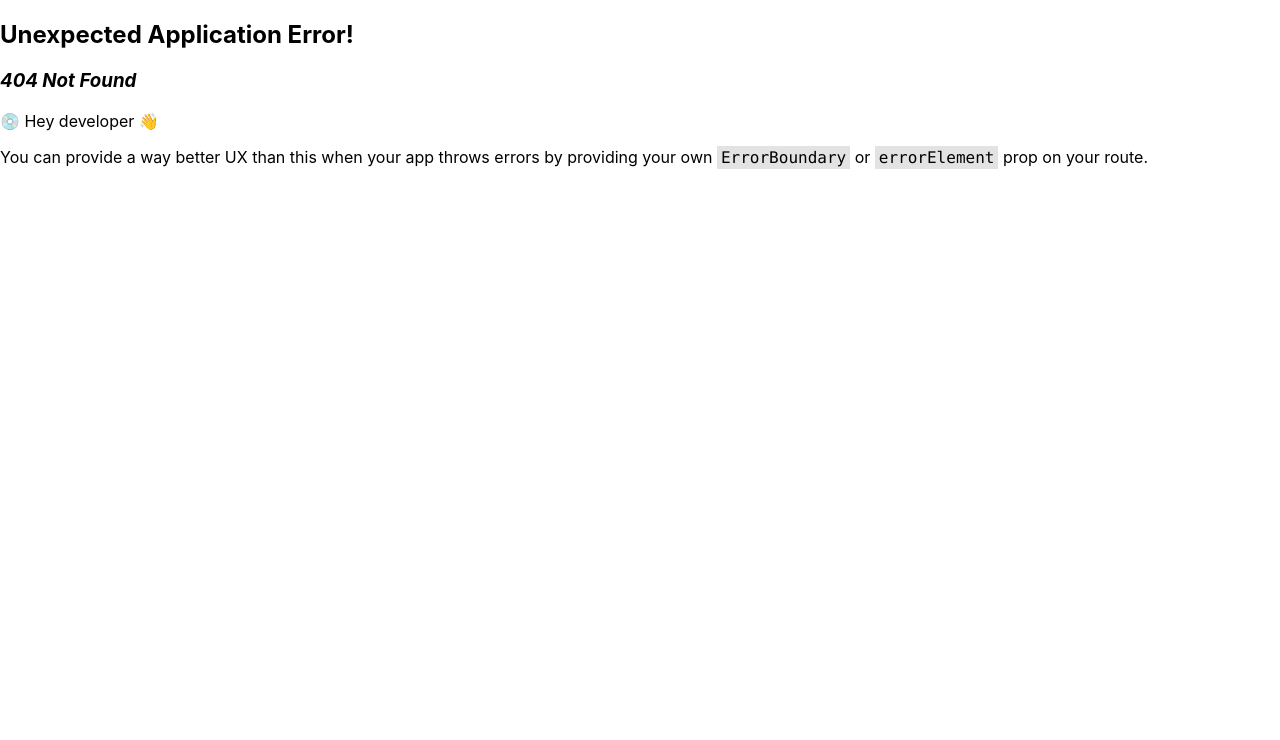
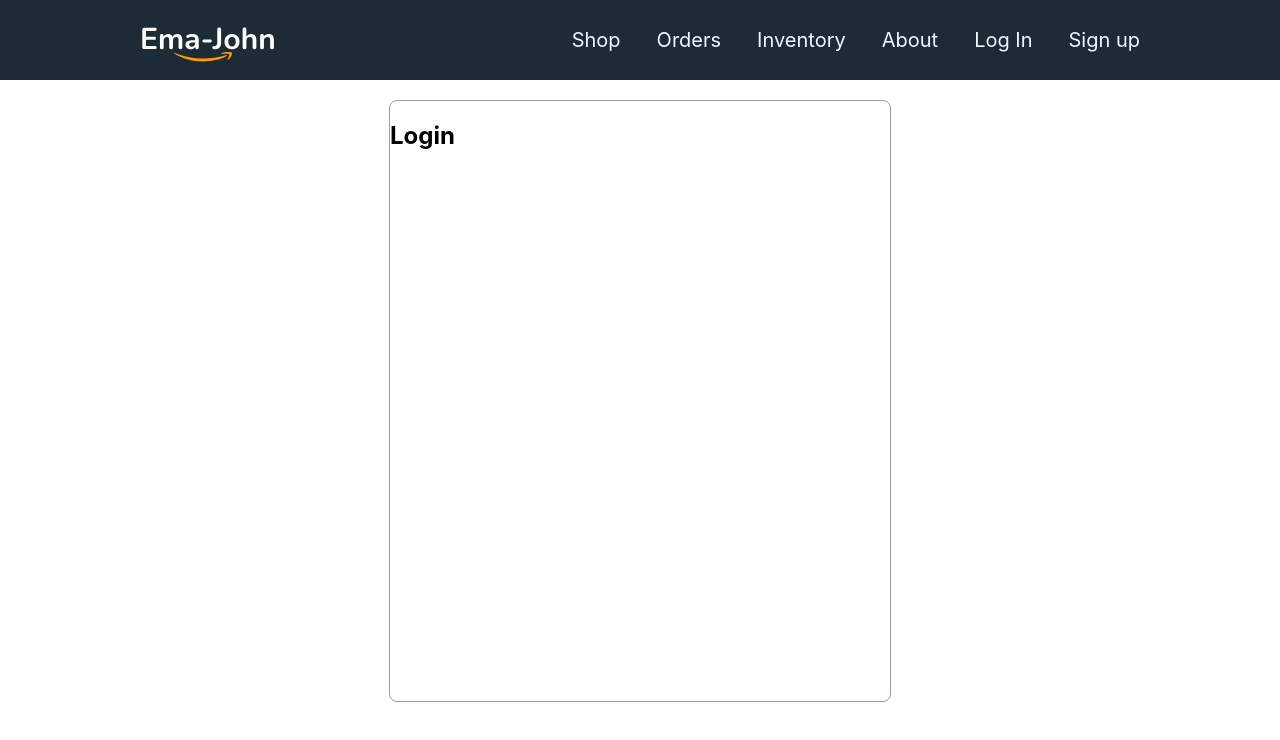
Before and after one commit to mehedirabby/ema-john-simple, a React (Create React App) app: page /login in a window 1280 px wide. Before the commit this address had no page. Shown: the top 740 px of the page. Built offline with nearby package versions, Linux system fonts and the light colour scheme.

Commit message:
firebase added

```diff
--- a/package.json
+++ b/package.json
@@ -9,6 +9,7 @@
     "@testing-library/jest-dom": "^5.16.5",
     "@testing-library/react": "^13.4.0",
     "@testing-library/user-event": "^13.5.0",
+    "firebase": "^9.12.1",
     "react": "^18.2.0",
     "react-dom": "^18.2.0",
     "react-router-dom": "^6.4.2",
--- a/src/Component/Header/Header.js
+++ b/src/Component/Header/Header.js
@@ -12,6 +12,8 @@ const Header = () => {
         <Link to="/order">Orders</Link>
         <Link to="/inventory">Inventory</Link>
         <Link to="/about">About</Link>
+        <Link to="/login">Log In</Link>
+        <Link to="/signup">Sign up</Link>
       </div>
     </nav>
   );
--- /dev/null
+++ b/src/Component/Login/Login.css
@@ -0,0 +1,15 @@
+.form-container{
+    width: 500px;
+    height: 600px;
+   margin: 20px auto;
+    background:  #FFFFFF;
+    border: 1px solid #95A0A7;
+    border-radius: 8px;
+}
+.form-title{
+    font-weight: 400;
+    font-size: 34px;
+    line-height: 42px;
+    letter-spacing: 0.025em;
+    color: #2A414f;
+}
--- /dev/null
+++ b/src/Component/Login/Login.js
@@ -0,0 +1,13 @@
+import React from "react";
+import "./Login.css";
+
+const Login = () => {
+  return (
+    <div className="form-container">
+      <h2 className="from-title">Login</h2>
+      <form></form>
+    </div>
+  );
+};
+
+export default Login;
--- /dev/null
+++ b/src/Component/SignUp/Signup.js
@@ -0,0 +1,12 @@
+import React from "react";
+import "./Signup.css";
+
+const Signup = () => {
+  return (
+    <div>
+      <h2>This is sign up</h2>
+    </div>
+  );
+};
+
+export default Signup;
```
Also changed, not shown: src/App.js (+10 -0 lines), src/Component/firebase/firebase.config.js (added, +18 -0 lines), src/_steps.js (added, +10 -0 lines), src/Component/SignUp/Signup.css (added), 1 other file (tests, documents, lock files or other folders).
